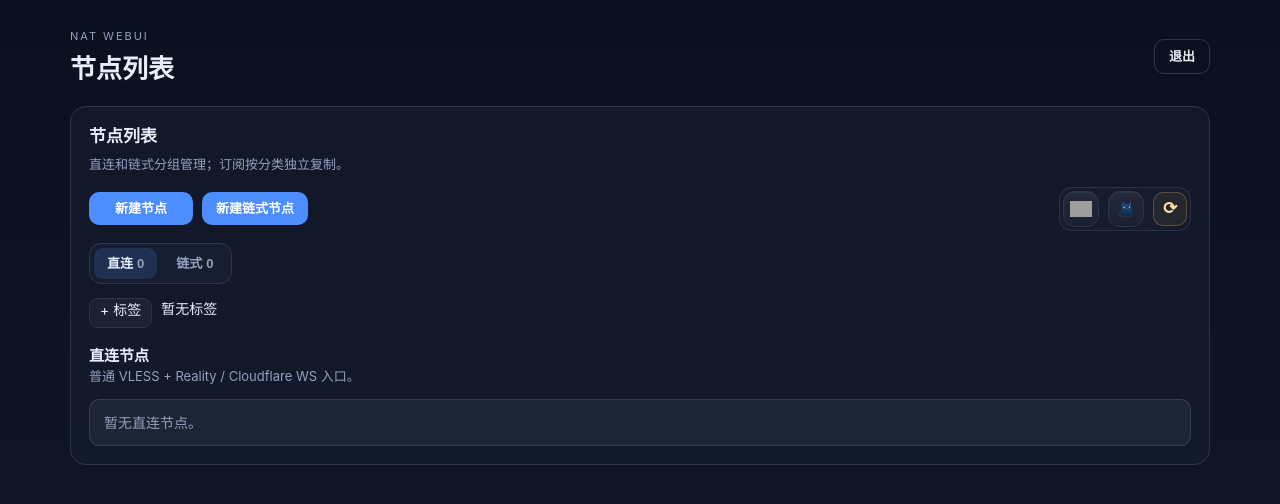
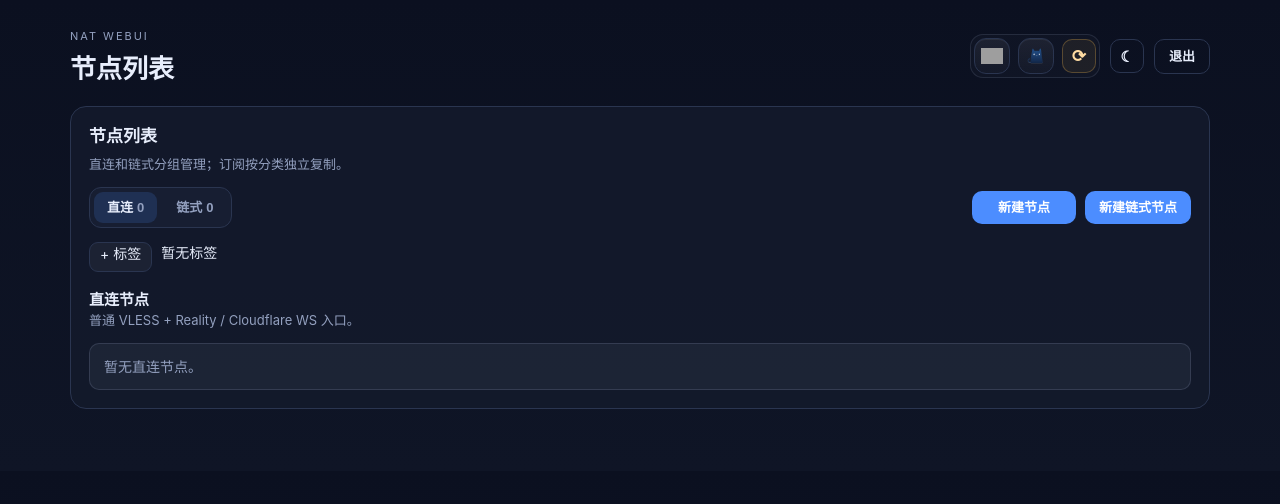
Before and after one commit to wk8326-ux/natxyz, a FastAPI app: page /nodes in a window 1280 px wide. Shown: the top 504 px of the page. Run offline with FastAPI, Linux system fonts and the light colour scheme; the visitor is signed in with stand-in values (Sample User, id 1); data comes from the database, SQL or seed files in the repository; data that the repository does not hold is empty; parts of the project's set-up code (start-up, migrations or seed data) failed here and were passed over; grey boxes are pictures that could not be loaded.

Commit message:
feat: move subscription actions to topbar and add light theme

```diff
--- a/app/static/style.css
+++ b/app/static/style.css
@@ -38,6 +82,28 @@
   align-items: center;
   gap: 16px;
   margin-bottom: 22px;
+}
+
+.topbar-actions {
+  display: flex;
+  align-items: center;
+  justify-content: flex-end;
+  gap: 10px;
+  flex-wrap: wrap;
+}
+
+.top-sub-actions {
+  display: inline-flex;
+  align-items: center;
+  gap: 8px;
+  padding: 3px;
+  border: 1px solid rgba(147, 160, 191, 0.16);
+  border-radius: 13px;
+  background: rgba(255,255,255,.02);
+}
+
+.theme-toggle {
+  color: var(--text);
 }
 
 .eyebrow {
@@ -274,7 +340,6 @@
   flex-wrap: wrap;
 }
 .toolbar-create-actions,
-.toolbar-sub-actions,
 .toolbar-tabs-row,
 .toolbar-tags-row {
   display: flex;
@@ -282,16 +347,12 @@
   gap: 9px;
   flex-wrap: wrap;
 }
+.toolbar-create-actions {
+  margin-left: auto;
+}
 .toolbar-create-actions .link-btn {
   min-width: 104px;
   justify-content: center;
-}
-.toolbar-sub-actions {
-  margin-left: auto;
-  padding: 3px;
-  border: 1px solid rgba(147, 160, 191, 0.16);
-  border-radius: 13px;
-  background: rgba(255,255,255,.02);
 }
 .toolbar-tags-row {
   padding-top: 2px;
--- a/app/templates/base.html
+++ b/app/templates/base.html
@@ -4,7 +4,7 @@
   <meta charset="UTF-8">
   <meta name="viewport" content="width=device-width, initial-scale=1.0">
   <title>{{ title }} - NAT WebUI</title>
-  <link rel="stylesheet" href="/static/style.css?v=202606030052">
+  <link rel="stylesheet" href="/static/style.css?v=202606030140">
 </head>
 <body>
   <div class="shell">
@@ -14,9 +14,13 @@
         <h1>{{ title }}</h1>
       </div>
       {% if request.session.get('auth') %}
-      <form method="post" action="/logout">
-        <button class="ghost-btn" type="submit">退出</button>
-      </form>
+      <div class="topbar-actions">
+        {% block topbar_actions %}{% endblock %}
+        <button class="icon-btn theme-toggle" type="button" id="themeToggle" title="切换白天/黑夜模式" aria-label="切换白天/黑夜模式">☾</button>
+        <form method="post" action="/logout">
+          <button class="ghost-btn" type="submit">退出</button>
+        </form>
+      </div>
       {% endif %}
     </header>
     <main>
@@ -24,6 +28,23 @@
     </main>
   </div>
   <script>
+    (function initTheme() {
+      const saved = localStorage.getItem('nat-webui-theme') || 'dark';
+      document.documentElement.dataset.theme = saved;
+      window.addEventListener('DOMContentLoaded', () => {
+        const toggle = document.getElementById('themeToggle');
+        if (!toggle) return;
+        const sync = () => { toggle.textContent = document.documentElement.dataset.theme === 'light' ? '☀' : '☾'; };
+        sync();
+        toggle.addEventListener('click', () => {
+          const next = document.documentElement.dataset.theme === 'light' ? 'dark' : 'light';
+          document.documentElement.dataset.theme = next;
+          localStorage.setItem('nat-webui-theme', next);
+          sync();
+        });
+      });
+    })();
+
     function restoreButtonContent(button, html, ms) {
       if (!button) return;
       setTimeout(() => {
--- a/app/templates/nodes.html
+++ b/app/templates/nodes.html
@@ -104,9 +104,17 @@
   {% endif %}
 {%- endmacro %}
 
+{% block topbar_actions %}
+<script type="application/json" id="subscriptionUrlsJson">{{ subscription_urls | tojson }}</script>
+<div class="top-sub-actions" aria-label="当前分类订阅">
+  <button class="icon-btn sub-brand-icon" type="button" title="复制当前分类 v2rayN 订阅 URL" aria-label="复制当前分类 v2rayN 订阅 URL" data-current-sub data-sub-kind="v2rayn"><img src="/static/icons/v2rayn.png" alt="" aria-hidden="true"></button>
+  <button class="icon-btn sub-brand-icon" type="button" title="复制当前分类 Clash 订阅 URL" aria-label="复制当前分类 Clash 订阅 URL" data-current-sub data-sub-kind="clash"><img src="/static/icons/clash.png" alt="" aria-hidden="true"></button>
+  <button class="icon-btn rotate-token-icon" type="button" id="rotateSubscriptionToken" title="轮换订阅 token" aria-label="轮换订阅 token">⟳</button>
+</div>
+{% endblock %}
+
 {% block content %}
 <section class="panel">
-  <script type="application/json" id="subscriptionUrlsJson">{{ subscription_urls | tojson }}</script>
   <div class="panel-head node-list-head">
     <div>
       <div class="panel-title">节点列表</div>
@@ -116,21 +124,13 @@
 
   <div class="node-toolbar" aria-label="节点管理工具区">
     <div class="toolbar-main-row">
+      <div class="node-tabs" role="tablist" aria-label="节点分类">
+        <button class="node-tab is-active" type="button" data-tab-target="direct" role="tab" aria-selected="true">直连 <span>{{ direct_nodes|length }}</span></button>
+        <button class="node-tab" type="button" data-tab-target="chain" role="tab" aria-selected="false">链式 <span>{{ chain_nodes|length }}</span></button>
+      </div>
       <div class="toolbar-create-actions">
         <a class="link-btn" href="/nodes/new">新建节点</a>
         <a class="link-btn" href="/nodes/new-chain">新建链式节点</a>
-      </div>
-      <div class="toolbar-sub-actions" aria-label="当前分类订阅">
-        <button class="icon-btn sub-brand-icon" type="button" title="复制当前分类 v2rayN 订阅 URL" aria-label="复制当前分类 v2rayN 订阅 URL" data-current-sub data-sub-kind="v2rayn"><img src="/static/icons/v2rayn.png" alt="" aria-hidden="true"></button>
-        <button class="icon-btn sub-brand-icon" type="button" title="复制当前分类 Clash 订阅 URL" aria-label="复制当前分类 Clash 订阅 URL" data-current-sub data-sub-kind="clash"><img src="/static/icons/clash.png" alt="" aria-hidden="true"></button>
-        <button class="icon-btn rotate-token-icon" type="button" id="rotateSubscriptionToken" title="轮换订阅 token" aria-label="轮换订阅 token">⟳</button>
-      </div>
-    </div>
-
-    <div class="toolbar-tabs-row">
-      <div class="node-tabs" role="tablist" aria-label="节点分类">
-        <button class="node-tab is-active" type="button" data-tab-target="direct" role="tab" aria-selected="true">直连 <span>{{ direct_nodes|length }}</span></button>
-        <button class="node-tab" type="button" data-tab-target="chain" role="tab" aria-selected="false">链式 <span>{{ chain_nodes|length }}</span></button>
       </div>
     </div>
 
```
Also changed, not shown: other parts of app/static/style.css (+49 -5 lines).
